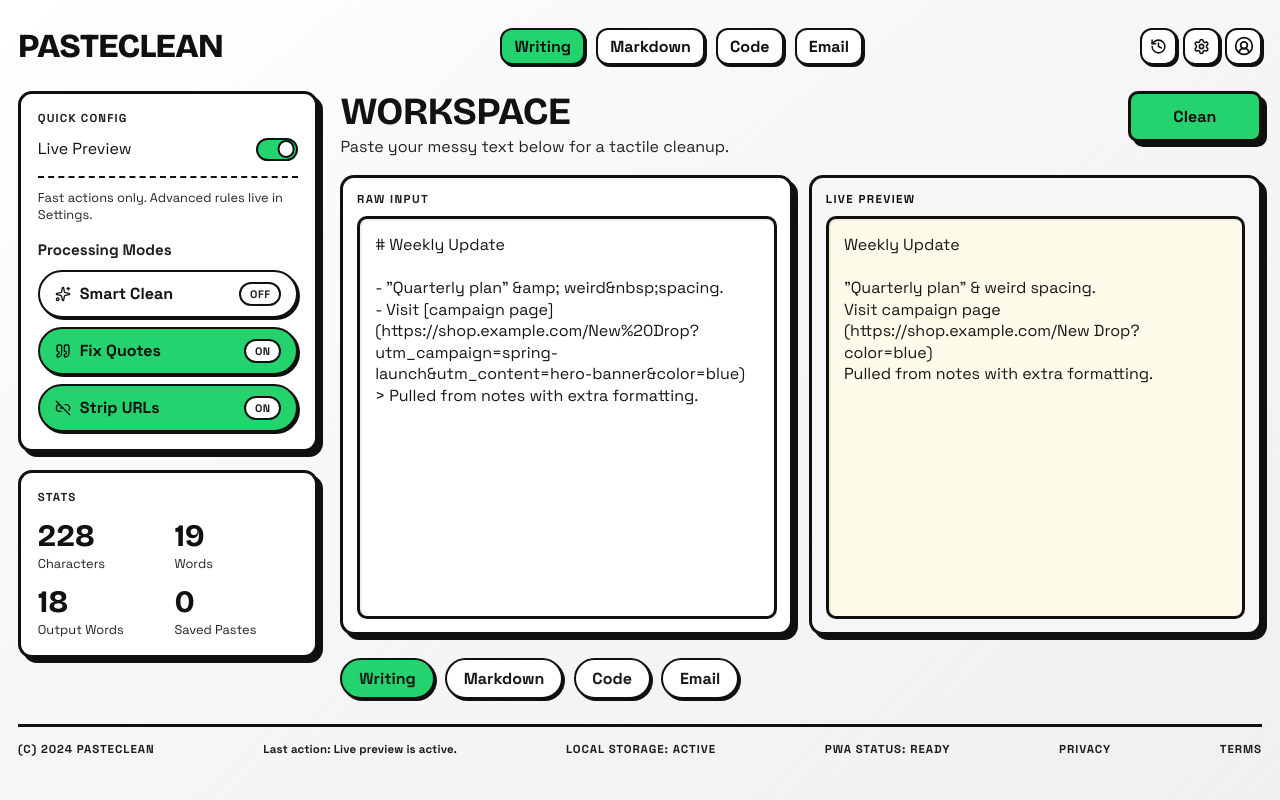
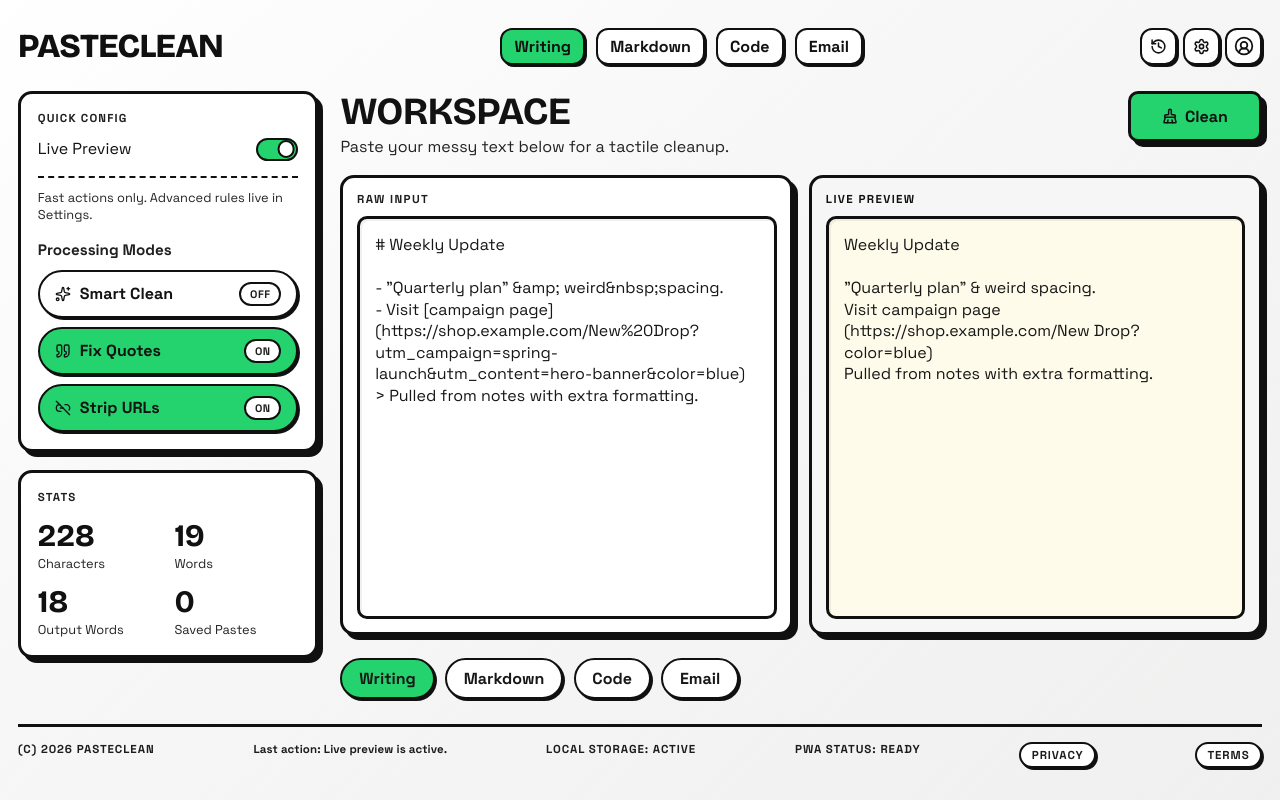
Before and after one commit to Joshuasoco/PasteClean, a React (Vite) app: page / in a window 1280 px wide. Built offline with nearby package versions, Linux system fonts and the light colour scheme; the HTML template or start-up script is replaced by a standard one.

Commit message:
feat: added privacy and terms

```diff
--- a/src/App.jsx
+++ b/src/App.jsx
@@ -1,5 +1,5 @@
 import { startTransition, useDeferredValue, useEffect, useMemo, useRef, useState } from 'react'
-import { History, Link2Off, Quote, Settings, Sparkles, UserCircle2 } from 'lucide-react'
+import { BrushCleaning, History, Link2Off, Quote, Settings, Sparkles, UserCircle2 } from 'lucide-react'
 import {
   CLEANING_RULES,
   cleanText,
@@ -10,6 +10,62 @@
 
 const MODE_OPTIONS = getModes()
 const DEFAULT_MODE = 'plain'
+const LEGAL_CONTENT = {
+  privacy: {
+    title: 'Privacy Policy',
+    updatedAt: 'April 3, 2026',
+    sections: [
+      {
+        heading: 'What We Store',
+        body: [
+          'PasteClean runs locally in your browser. Your text, settings, and history stay in local storage on your device.',
+          'We do not send your pasted text to a remote server as part of the core cleaning flow.',
+        ],
+      },
+      {
+        heading: 'How Data Is Used',
+        body: [
+          'Saved history is only used to let you restore recent pastes in this browser profile.',
+          'Cleaning settings are stored to keep your experience consistent between sessions.',
+        ],
+      },
+      {
+        heading: 'Your Controls',
+        body: [
+          'You can clear local history anytime from Profile > Clear local history.',
+          'You can reset cleaning rules at any time from Settings.',
+        ],
+      },
+    ],
+  },
+  terms: {
+    title: 'Terms of Use',
+    updatedAt: 'April 3, 2026',
+    sections: [
+      {
+        heading: 'Use of the App',
+        body: [
+          'You may use PasteClean for personal or business text cleanup workflows.',
+          'You are responsible for the content you paste and any output you publish or share.',
+        ],
+      },
+      {
+        heading: 'No Warranty',
+        body: [
+          'The app is provided as-is without warranties of accuracy, fitness, or uninterrupted availability.',
+          'Always review cleaned output before relying on it in legal, medical, financial, or production-critical contexts.',
+        ],
+      },
+      {
+        heading: 'Limitation of Liability',
+        body: [
+          'To the extent permitted by law, the maintainers are not liable for indirect or consequential damages resulting from use of the app.',
+          'If you do not agree with these terms, discontinue use of the app.',
+        ],
+      },
+    ],
+  },
+}
 
 function countWords(value) {
   return value.trim() ? value.trim().split(/\s+/).length : 0
@@ -32,6 +88,7 @@
   const [lastAction, setLastAction] = useState('Live preview is active.')
   const [isPasting, setIsPasting] = useState(false)
   const [activeMenu, setActiveMenu] = useState(null)
+  const [activeLegalDoc, setActiveLegalDoc] = useState(null)
   const [recoverState, setRecoverState] = useState(null)
   const [displayedOutput, setDisplayedOutput] = useState('')
   const menuWrapRef = useRef(null)
@@ -94,6 +151,11 @@
 
     function handleEsc(event) {
       if (event.key === 'Escape') {
+        if (activeLegalDoc) {
+          setActiveLegalDoc(null)
+          return
+        }
+
         setActiveMenu(null)
       }
     }
@@ -105,7 +167,16 @@
       window.removeEventListener('mousedown', handleClickAway)
       window.removeEventListener('keydown', handleEsc)
     }
-  }, [])
+  }, [activeLegalDoc])
+
+  function openLegalDoc(docType) {
+    setActiveMenu(null)
+    setActiveLegalDoc(docType)
+  }
+
+  function closeLegalDoc() {
+    setActiveLegalDoc(null)
+  }
 
   async function pasteFromClipboard() {
     try {
@@ -250,6 +321,7 @@
   const inputWords = countWords(input)
   const outputWords = countWords(displayedOutput)
   const historyPreview = history.slice(0, 5)
+  const legalDoc = activeLegalDoc ? LEGAL_CONTENT[activeLegalDoc] : null
   const enabledRuleCount = CLEANING_RULES.filter((rule) => cleaningOptions[rule.key]).length
   const smartCleanEnabled = enabledRuleCount === CLEANING_RULES.length
   const fixQuotesEnabled = Boolean(cleaningOptions.normalizePunctuation)
@@ -506,7 +578,8 @@
               <p>Paste your messy text below for a tactile cleanup.</p>
             </div>
             <button type="button" className="pcCleanButton" onClick={handleClean}>
-              Clean
+              <BrushCleaning size={16} strokeWidth={2.3} aria-hidden="true" />
+              <span>Clean</span>
             </button>
           </div>
 
@@ -549,13 +622,50 @@
       </section>
 
       <footer className="pcFooter">
-        <span>(c) 2024 PasteClean</span>
+        <span>(c) 2026 PasteClean</span>
         <span className="pcFooterAction">Last action: {lastAction}</span>
         <span>{toast || (isPasting ? 'Pasting...' : 'Local storage: active')}</span>
         <span>PWA status: ready</span>
-        <span>Privacy</span>
-        <span>Terms</span>
+        <button type="button" className="pcFooterLink" onClick={() => openLegalDoc('privacy')}>
+          Privacy
+        </button>
+        <button type="button" className="pcFooterLink" onClick={() => openLegalDoc('terms')}>
+          Terms
+        </button>
       </footer>
+
+      {legalDoc ? (
+        <div
+          className="pcLegalBackdrop"
+          role="presentation"
+          onClick={(event) => {
+            if (event.target === event.currentTarget) {
+              closeLegalDoc()
+            }
+          }}
+        >
+          <section className="pcLegalModal" role="dialog" aria-modal="true" aria-labelledby="pcLegalTitle">
+            <div className="pcLegalTop">
+              <h2 id="pcLegalTitle">{legalDoc.title}</h2>
+              <button type="button" className="pcLegalClose" onClick={closeLegalDoc}>
+                Close
+              </button>
+            </div>
+            <p className="pcLegalUpdated">Last updated: {legalDoc.updatedAt}</p>
+
+            <div className="pcLegalBody">
+              {legalDoc.sections.map((section) => (
+                <article key={section.heading} className="pcLegalSection">
+                  <h3>{section.heading}</h3>
+                  {section.body.map((paragraph) => (
+                    <p key={paragraph}>{paragraph}</p>
+                  ))}
+                </article>
+              ))}
+            </div>
+          </section>
+        </div>
+      ) : null}
     </main>
   )
 }
--- a/src/index.css
+++ b/src/index.css
@@ -531,6 +531,10 @@
 }
 
 .pcCleanButton {
+  display: inline-flex;
+  align-items: center;
+  justify-content: center;
+  gap: 0.45rem;
   border-radius: 10px;
   border: 3px solid var(--line);
   background: var(--accent);
@@ -642,6 +646,107 @@
   letter-spacing: 0.01em;
 }
 
+.pcFooterLink {
+  text-transform: uppercase;
+  letter-spacing: 0.08em;
+  font-size: 0.72rem;
+  font-weight: 700;
+  color: inherit;
+  border: 2px solid var(--line);
+  background: var(--paper);
+  border-radius: 999px;
+  padding: 0.2rem 0.65rem;
+  box-shadow: 2px 2px 0 var(--line);
+}
+
+.pcFooterLink:hover {
+  transform: translate(-1px, -1px);
+  box-shadow: var(--shadow-soft);
+}
+
+.pcLegalBackdrop {
+  position: fixed;
+  inset: 0;
+  background: rgba(0, 0, 0, 0.42);
+  display: grid;
+  place-items: center;
+  padding: 1rem;
+  z-index: 50;
+}
+
+.pcLegalModal {
+  width: min(760px, 100%);
+  max-height: min(84vh, 900px);
+  overflow: auto;
+  border: 3px solid var(--line);
+  border-radius: 14px;
+  background: var(--paper);
+  box-shadow: var(--shadow);
+  padding: 1rem 1rem 1.1rem;
+}
+
+.pcLegalTop {
+  display: flex;
+  justify-content: space-between;
+  align-items: center;
+  gap: 0.8rem;
+}
+
+.pcLegalTop h2 {
+  margin: 0;
+  font-family: 'Bricolage Grotesque', sans-serif;
+  font-size: clamp(1.35rem, 2.2vw, 1.7rem);
+  text-transform: uppercase;
+  letter-spacing: 0.02em;
+}
+
+.pcLegalClose {
+  border: 2px solid var(--line);
+  background: var(--accent);
+  border-radius: 10px;
+  font-weight: 700;
+  padding: 0.35rem 0.7rem;
+  box-shadow: 2px 2px 0 var(--line);
+}
+
+.pcLegalUpdated {
+  margin: 0.45rem 0 0.75rem;
+  font-size: 0.82rem;
+  color: #2d2d2d;
+  text-transform: uppercase;
+  letter-spacing: 0.06em;
+}
+
+.pcLegalBody {
+  display: grid;
+  gap: 0.7rem;
+}
+
+.pcLegalSection {
+  border: 2px solid var(--line);
+  border-radius: 10px;
+  background: var(--card-soft);
+  box-shadow: 2px 2px 0 var(--line);
+  padding: 0.75rem 0.82rem;
+}
+
+.pcLegalSection h3 {
+  margin: 0 0 0.45rem;
+  text-transform: uppercase;
+  letter-spacing: 0.05em;
+  font-size: 0.9rem;
+}
+
+.pcLegalSection p {
+  margin: 0;
+  font-size: 0.92rem;
+  color: #1f1f1f;
+}
+
+.pcLegalSection p + p {
+  margin-top: 0.45rem;
+}
+
 @media (max-width: 1080px) {
   .pcMainGrid {
     grid-template-columns: 1fr;
@@ -692,6 +797,10 @@
     width: 100%;
   }
 
+  .pcLegalModal {
+    padding: 0.82rem;
+  }
+
   .pcEditorCard {
     min-height: 360px;
   }
```
